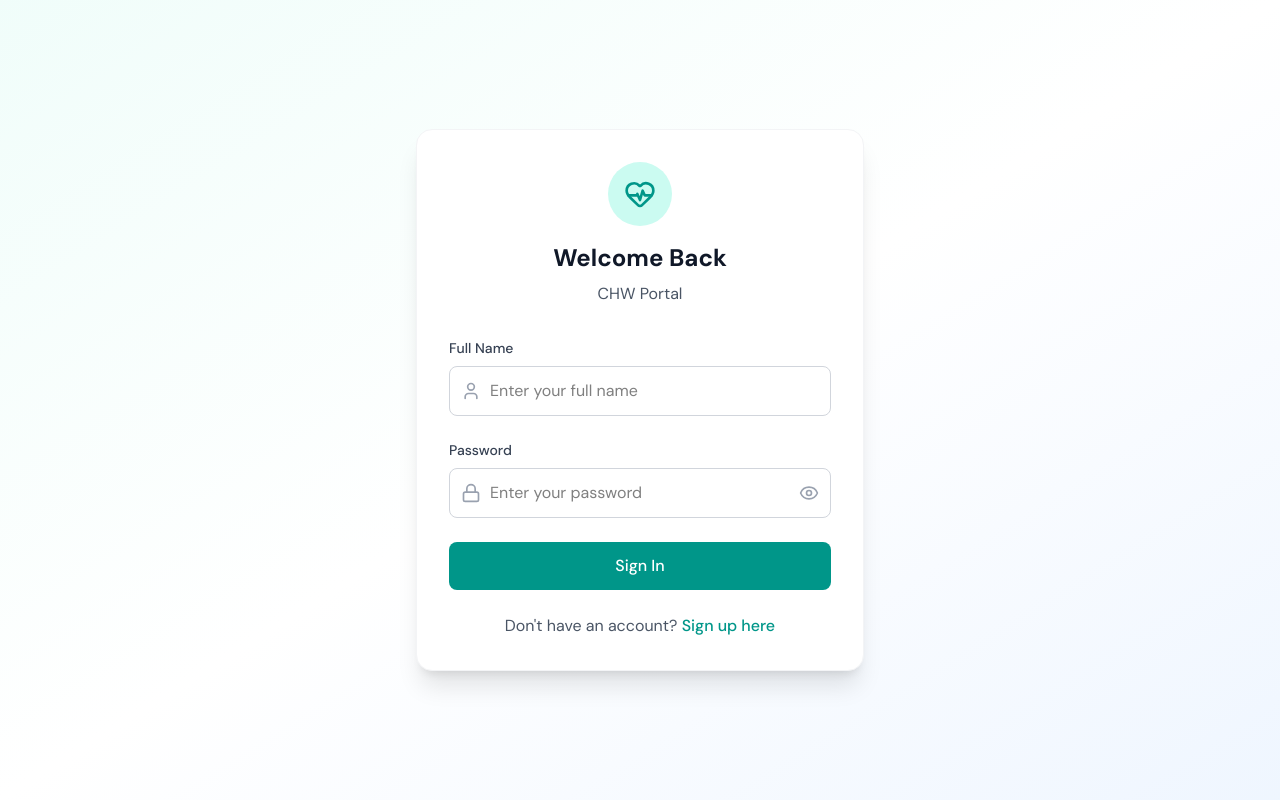
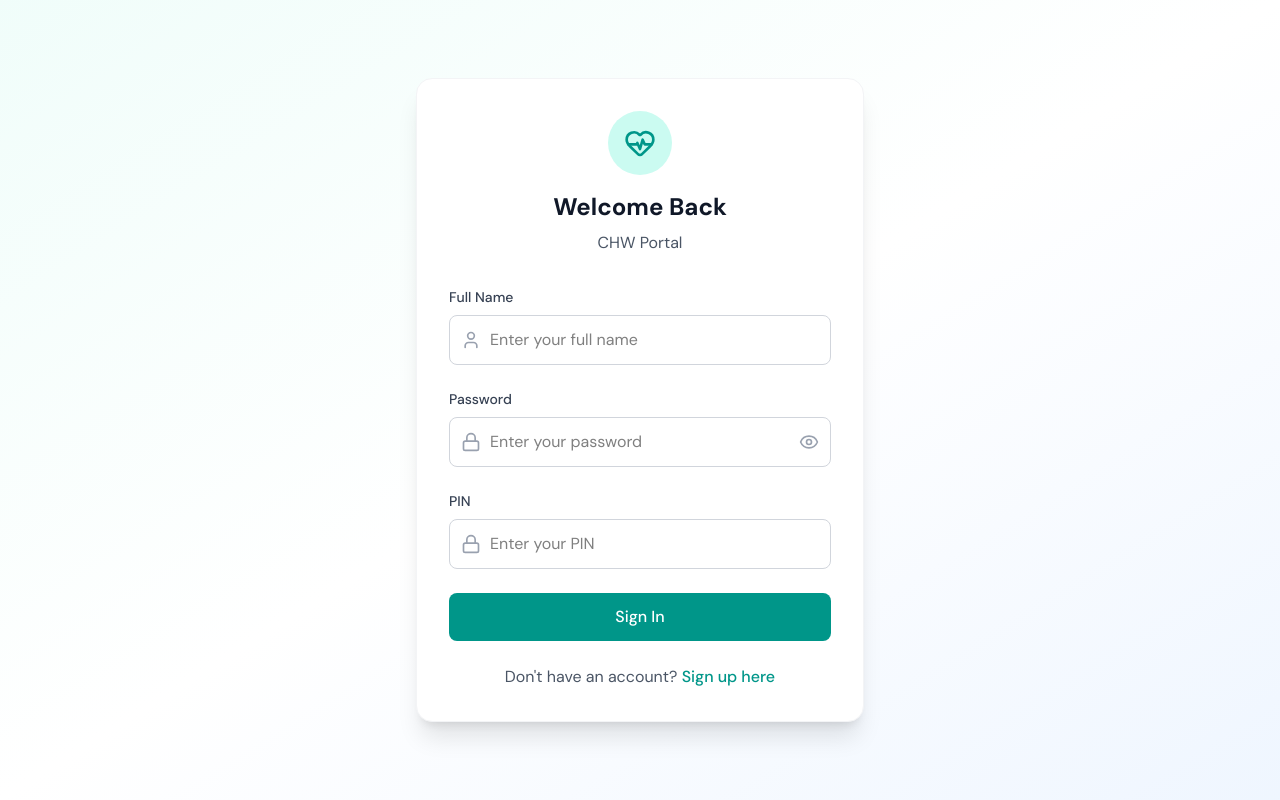
Before and after one commit to tuyishimejohnson/capstone-project, a React (Vite) app: page / in a window 1280 px wide. Built offline with nearby package versions, Linux system fonts and the light colour scheme; a web font is replaced by a local one.

Commit message:
Add PIN field to LoginForm and update validation logic and update delete logic

```diff
--- a/src/components/auth/LoginForm.tsx
+++ b/src/components/auth/LoginForm.tsx
@@ -15,6 +15,7 @@ export const LoginForm: React.FC<LoginFormProps> = () => {
   const navigate = useNavigate();
   const [name, setName] = useState("");
   const [password, setPassword] = useState("");
+  const [pin, setPin] = useState("");
   const [showPassword, setShowPassword] = useState(false);
   const [errors, setErrors] = useState<FormErrors>({});
   const [isLoading, setIsLoading] = useState(false);
@@ -22,7 +23,15 @@ export const LoginForm: React.FC<LoginFormProps> = () => {
   const handleSubmit = async (e: React.FormEvent) => {
     e.preventDefault();
 
-    const validationErrors = validateLoginForm(name, password);
+    // Validate fields including pin
+    const validationErrors: FormErrors = {};
+    if (!name) validationErrors.name = "Name is required.";
+    if (!password) validationErrors.password = "Password is required.";
+    if (!pin) {
+      validationErrors.pin = "PIN is required.";
+    } else if (!/^\d{4}$/.test(pin)) {
+      validationErrors.pin = "PIN must be a 4-digit number.";
+    }
 
     if (Object.keys(validationErrors).length > 0) {
       setErrors(validationErrors);
@@ -38,6 +47,7 @@ export const LoginForm: React.FC<LoginFormProps> = () => {
         {
           name,
           password,
+          pin,
         }
       );
 
@@ -48,13 +58,14 @@ export const LoginForm: React.FC<LoginFormProps> = () => {
       setTimeout(() => {
         setName("");
         setPassword("");
+        setPin("");
         navigate("/dashboard");
       }, 1000);
     } catch (error) {
       console.log("Error while trying to login======>", error);
       if (axios.isAxiosError(error) && error.response?.status === 400) {
         setErrors({
-          password: "Incorrect name or password. Please try again.",
+          password: "Incorrect name, password, or PIN. Please try again.",
         });
       }
     } finally {
@@ -140,6 +151,36 @@ export const LoginForm: React.FC<LoginFormProps> = () => {
               )}
             </div>
 
+            <div>
+              <label
+                htmlFor="pin"
+                className="block text-sm font-medium text-gray-700 mb-2"
+              >
+                PIN
+              </label>
+              <div className="relative">
+                <Lock className="absolute left-3 top-1/2 transform -translate-y-1/2 w-5 h-5 text-gray-400" />
+                <input
+                  type="number"
+                  id="pin"
+                  value={pin}
+                  onChange={(e) => setPin(e.target.value.slice(0, 4))}
+                  className={`w-full pl-10 pr-4 py-3 border rounded-lg focus:ring-2 focus:ring-teal-500 focus:border-transparent transition-all ${
+                    errors.pin ? "border-red-300 bg-red-50" : "border-gray-300"
+                  }`}
+                  placeholder="Enter your PIN"
+                  maxLength={4}
+                  min={0}
+                  max={9999}
+                  inputMode="numeric"
+                  pattern="\d{4}"
+                />
+              </div>
+              {errors.pin && (
+                <p className="mt-1 text-sm text-red-600">{errors.pin}</p>
+              )}
+            </div>
+
             <button
               type="submit"
               disabled={isLoading}
--- a/src/components/dashboard/PatientDetail/PatientDetail.tsx
+++ b/src/components/dashboard/PatientDetail/PatientDetail.tsx
@@ -31,6 +31,11 @@ export const PatientDetailsModal: React.FC<PatientDetailsModalProps> = ({
   const [filteredBookings, setFilteredBookings] = useState<Booking[] | null>(null);
   const [loading, setLoading] = useState(true);
   const [confirmDelete, setConfirmDelete] = useState<{ open: boolean; index: number | null; isFiltered: boolean }>({ open: false, index: null, isFiltered: false });
+
+  // Get logged-in user's name once
+  const userDataString = localStorage.getItem("userData");
+  const userData = userDataString ? JSON.parse(userDataString) : null;
+
 
   useEffect(() => {
     if (isOpen) {
@@ -172,6 +177,7 @@ export const PatientDetailsModal: React.FC<PatientDetailsModalProps> = ({
                         {booking.status}
                       </div>
                       <div className="p-2 w-8 flex items-center justify-center">
+                        {booking.userName === userData.name && (
                           <button
                             className="text-red-500 hover:text-red-700"
                             onClick={() => handleDeleteClick(index, true)}
@@ -179,6 +185,7 @@ export const PatientDetailsModal: React.FC<PatientDetailsModalProps> = ({
                           >
                             <Trash2 size={18} />
                           </button>
+                        )}
                       </div>
                     </div>
                   ))
@@ -208,6 +215,7 @@ export const PatientDetailsModal: React.FC<PatientDetailsModalProps> = ({
                       {booking.status}
                     </div>
                     <div className="p-2 w-8 flex items-center justify-center">
+                      {booking.userName === userData.name && (
                         <button
                           className="text-red-500 hover:text-red-700"
                           onClick={() => handleDeleteClick(index, false)}
@@ -215,6 +223,7 @@ export const PatientDetailsModal: React.FC<PatientDetailsModalProps> = ({
                         >
                           <Trash2 size={18} />
                         </button>
+                      )}
                     </div>
                   </div>
                 ))
--- a/src/utils/validation.ts
+++ b/src/utils/validation.ts
@@ -15,7 +15,8 @@ export const validateName = (name: string): boolean => {
 
 export const validateLoginForm = (
   name: string,
-  password: string
+  password: string,
+  pin: string
 ): FormErrors => {
   const errors: FormErrors = {};
 
@@ -25,7 +26,15 @@ export const validateLoginForm = (
 
   if (!password) {
     errors.password = "Password is required";
-  } else if (!validatePassword(password)) {
+  }
+
+  if (!pin) {
+    errors.pin = "PIN is required.";
+  } else if (!/^\d{4}$/.test(pin)) {
+    errors.pin = "PIN must be a 4-digit number.";
+  }
+
+  else if (!validatePassword(password)) {
     errors.password = "Password must be at least 5 characters long";
   }
 
```
Lines whose indentation alone changed are shown as unchanged.
